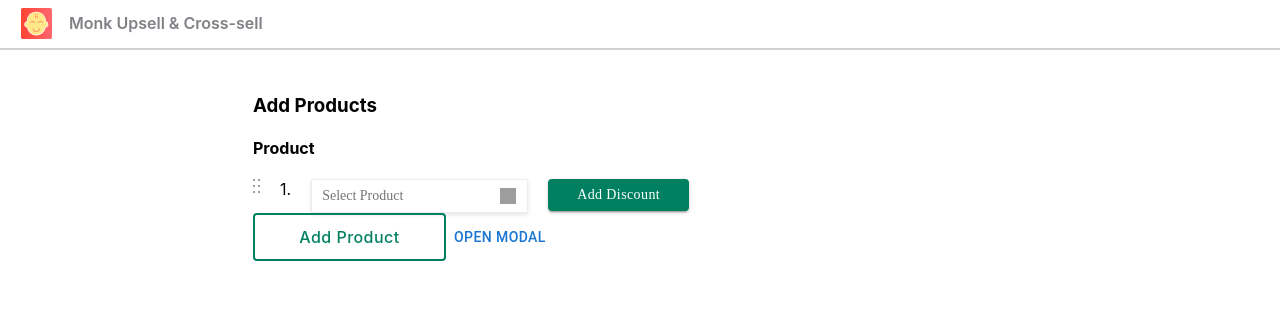
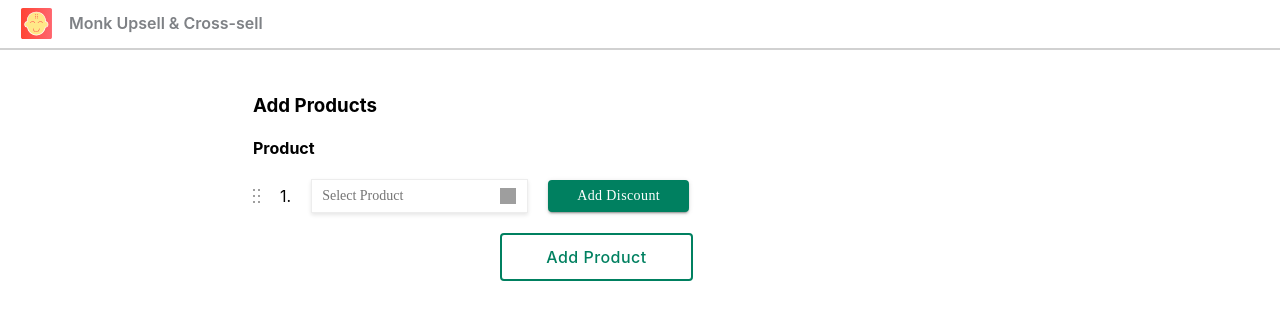
Before and after one commit to abhilashpoojary121/e-comm-website, a React (Create React App) app: page / in a window 1280 px wide. Shown: the top 320 px of the page. Built offline with nearby package versions, Linux system fonts and the light colour scheme; grey boxes are pictures that could not be loaded; a web font is replaced by a local one.

Commit message:
Styling changes for Product list component

```diff
--- a/src/common-components/Input/Input.jsx
+++ b/src/common-components/Input/Input.jsx
@@ -2,7 +2,8 @@ import React from "react";
 import edit from "../../assets/media/edit.svg";
 import "./index.css";
 
-const Input = ({ value }) => {
+const Input = (props) => {
+  const { value, handleOpen } = props;
   return (
     <React.Fragment>
       <div id="inputContainer">
@@ -13,7 +14,13 @@ const Input = ({ value }) => {
           disabled
         ></input>
         <button>
-          <img src={edit} width={"15.98px"} height={"16px"}></img>
+          <img
+            src={edit}
+            width={"15.98px"}
+            height={"16px"}
+            onClick={handleOpen}
+            style={{ cursor: "pointer" }}
+          ></img>
         </button>
       </div>
     </React.Fragment>
--- a/src/components/Product/Product.jsx
+++ b/src/components/Product/Product.jsx
@@ -3,13 +3,13 @@ import Button from "@mui/material/Button";
 import Input from "../../common-components/Input/Input";
 import dragdots from "../../assets/media/dragdots.svg";
 const Product = (props) => {
-  const { index, title } = props;
+  const { index, title, handleOpen } = props;
   return (
     <React.Fragment>
       <div id="products">
         <img src={dragdots} width="7px" height="14px"></img>
         <span>{`${index}.`}</span>
-        <Input />
+        <Input handleOpen={handleOpen} />
         <Button variant="contained">Add Discount</Button>
       </div>
     </React.Fragment>
--- a/src/components/productList.jsx
+++ b/src/components/productList.jsx
@@ -37,13 +37,20 @@ const ProductList = () => {
     <div id="productList">
       <h3>Add Products</h3>
       <h4>Product</h4>
+
       {productList.map((item, index) => (
-        <Product index={index + 1} title={item.title} key={item.id} />
+        <Product
+          index={index + 1}
+          title={item.title}
+          key={item.id}
+          handleOpen={handleOpen}
+        />
       ))}
-      <Button variant="outlined" onClick={handleAddProduct}>
-        Add Product
-      </Button>
-      <Button onClick={handleOpen}>Open modal</Button>
+      <div id="button-container">
+        <Button variant="outlined" onClick={handleAddProduct}>
+          Add Product
+        </Button>
+      </div>
       <ProductPicker open={open} handleClose={handleClose} />
     </div>
   );
--- a/src/components/style.css
+++ b/src/components/style.css
@@ -9,4 +9,14 @@
 #products {
   display: flex;
   gap: 20px;
+  align-items: center;
+  margin-bottom: 20px;
 }
+#button-container {
+  width: 450px;
+  text-align: end;
+  margin-top: 20px;
+  button {
+    margin-right: 10px;
+  }
+}
```
